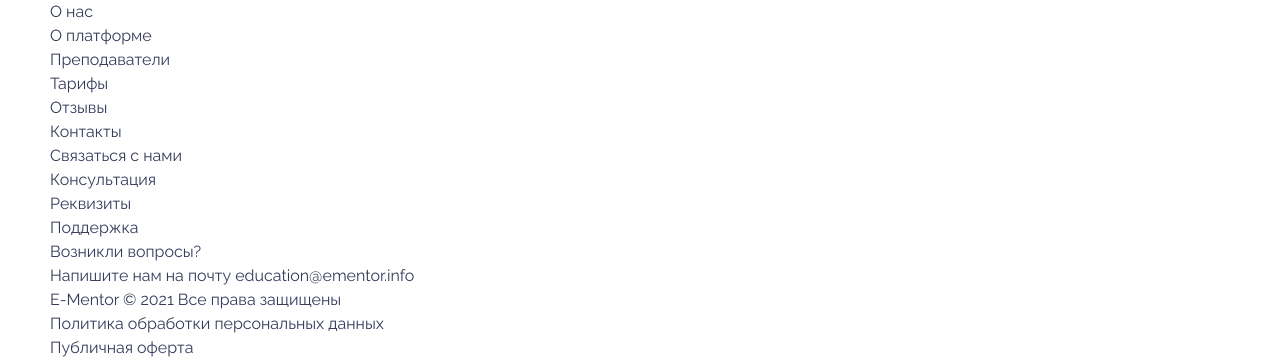
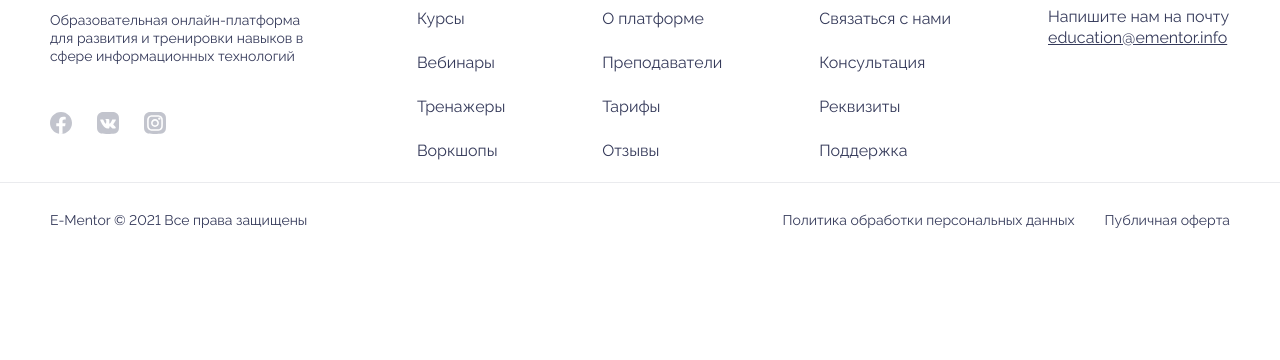
Before and after one commit to Daniil-gavrilooov/ementor, a plain HTML site: page app/index.html in a window 1280 px wide. Shown: the part 3916-4276 px from the top of the page. After the commit the page ends 4173 px from the top, so only its background shows below. Drawn offline with Linux system fonts and the light colour scheme.

Commit message:
add css  section (footer)

```diff
--- /dev/null
+++ b/app/scss/_footer.scss
@@ -0,0 +1,91 @@
+.footer {
+    padding-top: 200px;
+    padding-bottom: 30px;
+    position: relative;
+    &::after,
+    &::before {
+        position: absolute;
+        content: "";
+        width: 100%;
+        height: 1px;
+        background-color: #353a5a;
+        opacity: 0.1;
+    }
+
+    &::after {
+        top: 120px;
+    }
+
+    &::before {
+        bottom: 74px;
+    }
+
+    &__content {
+        display: flex;
+        justify-content: space-between;
+        align-items: start;
+        padding-bottom: 50px;
+    }
+
+    &__text {
+        font-weight: 400;
+        font-size: 14px;
+        line-height: 130%;
+        max-width: 270px;
+        margin-top: 27px;
+        margin-bottom: 47px;
+    }
+
+    &__social {
+        display: flex;
+        align-items: center;
+        gap: 25px;
+    }
+
+    &__menu-title {
+        font-weight: 500;
+        font-size: 16px;
+        line-height: 100%;
+        margin-bottom: 31px;
+    }
+
+    &__menu-link {
+        font-weight: 400;
+        font-size: 16px;
+        line-height: 100%;
+    }
+
+    &__menu-item + .footer__menu-item {
+        margin-top: 20px;
+    }
+
+    &__mail {
+        font-weight: 400;
+        font-size: 16px;
+        line-height: 130%;
+        max-width: 182px;
+        & span {
+            text-decoration: underline $mainColor;
+        }
+    }
+
+    &__copyright {
+        display: flex;
+        align-items: center;
+        justify-content: space-between;
+
+        & p:nth-child(2){
+            max-width: 300px;
+            margin-left: auto;
+            margin-right: 30px;
+        }
+    }
+
+    &__copyright-text {
+        font-size: 14px;
+        line-height: 100%;
+        font-feature-settings: "pnum" on, "lnum" on;
+    }
+
+
+}
--- a/app/scss/style.scss
+++ b/app/scss/style.scss
@@ -6,6 +6,7 @@
 @import "_team";
 @import "_offer";
 @import "_cours";
+@import "_footer";
 
 body {
     font-family: "Raleway", sans-serif;
```
Also changed, not shown: app/css/style.min.css.
